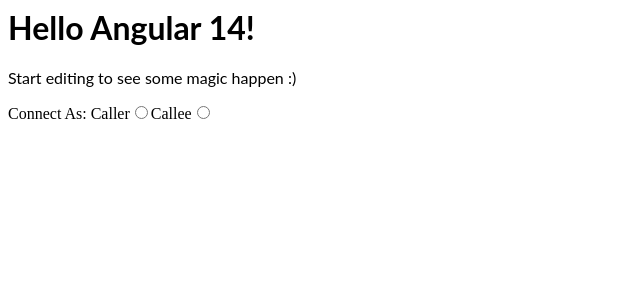
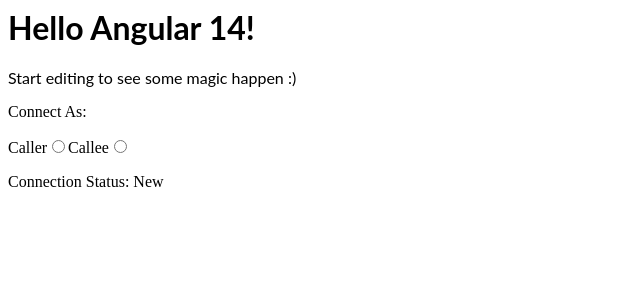
Before and after one commit to dhruvkant/web-rtc-test, an Angular app: page / in a window 1280 px wide. Shown: the top 300 px of the page, without its empty margins (0-640 px from the left). Built offline with nearby package versions, Linux system fonts and the light colour scheme; no server answers.

Commit message:
2 files modified

```diff
--- a/src/app/call/call.component.html
+++ b/src/app/call/call.component.html
@@ -1,9 +1,20 @@
-Connect As:
+<p>Connect As:</p>
 
-<label for="caller">Caller</label>
-<input id="caller" value="caller" [(ngModel)]="peerType" type="radio" />
+<p>
+  <label for="caller">Caller</label>
+  <input id="caller" value="caller" [(ngModel)]="peerType" type="radio" />
 
-<label for="callee">Callee</label>
-<input id="callee" value="callee" [(ngModel)]="peerType" type="radio" />
+  <label for="callee">Callee</label>
+  <input id="callee" value="callee" [(ngModel)]="peerType" type="radio" />
+</p>
 
-<button *ngIf="peerType" (click)="onConnect()">Connect</button>
+<div>
+  <button *ngIf="peerType && peerConnection" (click)="onConnect()">
+    {{
+      ['connected', 'connecting'].includes(peerConnection.connectionState)
+        ? 'Disconnect'
+        : 'Connect'
+    }}
+  </button>
+  <div>Connection Status: {{ peerConnection.connectionState | titlecase }}</div>
+</div>
--- a/src/app/call/call.component.ts
+++ b/src/app/call/call.component.ts
@@ -6,8 +6,7 @@
   styleUrls: ['./call.component.css'],
 })
 export class CallComponent implements OnInit, OnDestroy {
-  private peerConnection: RTCPeerConnection;
-
+  peerConnection = new RTCPeerConnection(this.getRTCConfiguration());
   peerType: string;
   signalingChannel = new WebSocket(
     'wss://socketsbay.com/wss/v2/100/f9b5066412b5d042266ff9a20e60a0ae/'
@@ -15,10 +14,12 @@
 
   constructor() {}
 
-  ngOnInit() {}
+  ngOnInit() {
+    this.listenSignalChannel(this.peerConnection);
+  }
 
   onConnect() {
-    this.checkPermissions().then(() => this.createConnection());
+    this.checkPermissions().then(() => this.connect());
   }
 
   private checkPermissions(): Promise<MediaStream> {
@@ -27,9 +28,7 @@
     });
   }
 
-  private createConnection() {
-    this.peerConnection = new RTCPeerConnection(this.getRTCConfiguration());
-    this.listenSignalChannel(this.peerConnection);
+  private connect() {
     if (this.peerType === 'caller') {
       this.connectAsCaller(this.peerConnection);
     } else {
```
